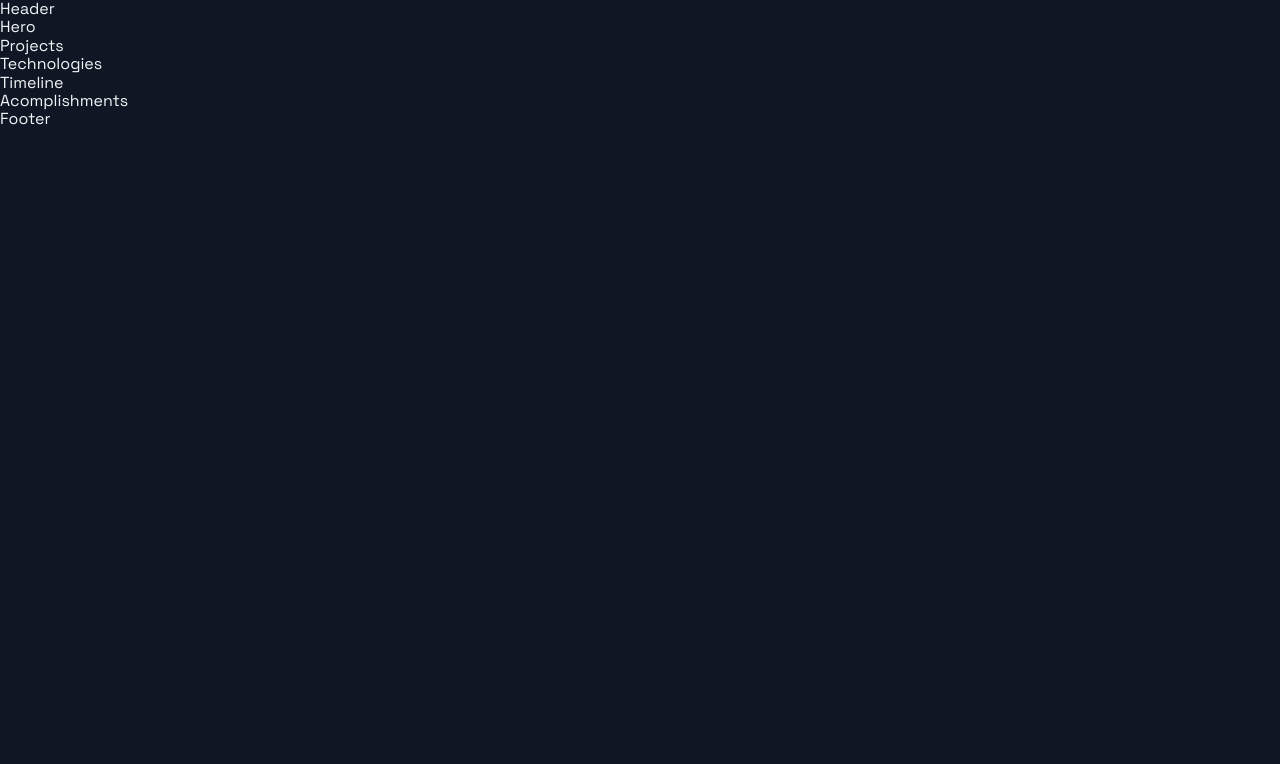
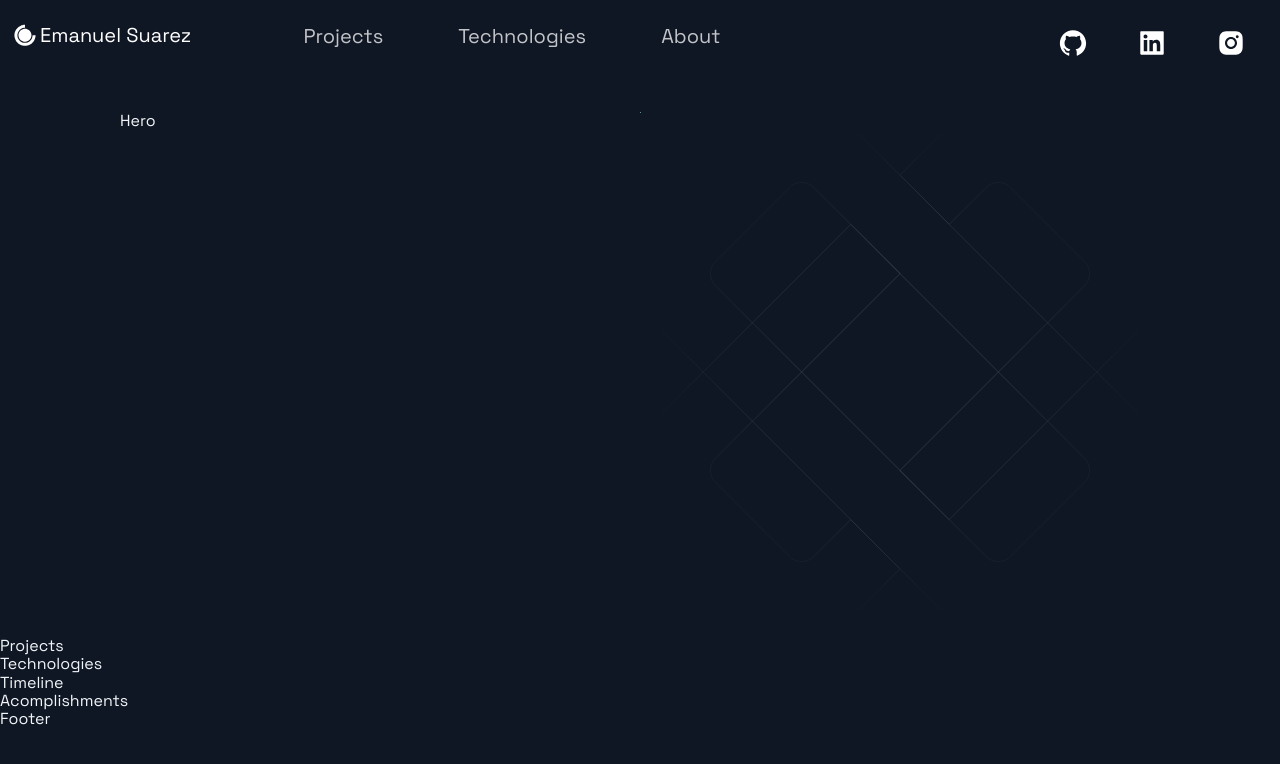
Before and after one commit to EmanuelSuarez/portfolio, a Next.js app: page / in a window 1280 px wide. Shown: the top 764 px of the page. Built offline with nearby package versions, Linux system fonts and the light colour scheme.

Commit message:
[new] Header section

```diff
--- a/src/components/Header/Header.js
+++ b/src/components/Header/Header.js
@@ -3,12 +3,46 @@
 import { AiFillGithub, AiFillInstagram, AiFillLinkedin } from 'react-icons/ai';
 import { DiCssdeck } from 'react-icons/di';
 
-import { Container, Div1, Div2, Div3, NavLink, SocialIcons } from './HeaderStyles';
+import { Container, Div1, Div2, Div3, NavLink, SocialIcons, Span } from './HeaderStyles';
 
 const Header = () =>  (
-  <div>
-    Header
-  </div>
+  <Container>
+    <Div1>
+      <Link href={'/'}>
+        <a style={{ display: "flex", alignItems: 'center', color: 'white', marginBottom: '20px' }}>
+          <DiCssdeck size="3rem" /> <Span>Emanuel Suarez</Span>
+        </a>
+      </Link>
+    </Div1>
+    <Div2>
+      <li>
+        <Link href="#projects" >
+          <NavLink>Projects</NavLink>
+        </Link>
+      </li>
+      <li>
+        <Link href="#tech" >
+          <NavLink>Technologies</NavLink>
+        </Link>
+      </li>
+      <li>
+        <Link href="#about" >
+          <NavLink>About</NavLink>
+        </Link>
+      </li>
+    </Div2>
+    <Div3>
+      <SocialIcons href='https://github.com/EmanuelSuarez' target="_blank" >
+        <AiFillGithub size="3rem" />
+      </SocialIcons>
+      <SocialIcons href='https://linkedin.com/in/emanuelsuarez' target="_blank" >
+        <AiFillLinkedin size="3rem" />
+      </SocialIcons>
+      <SocialIcons href='https://instagram.com/braiannsuarez  ' target="_blank" >
+        <AiFillInstagram size="3rem" />
+      </SocialIcons>
+    </Div3>
+  </Container>
 );
 
 export default Header;
--- a/src/components/Header/HeaderStyles.js
+++ b/src/components/Header/HeaderStyles.js
@@ -17,6 +17,11 @@
     grid-row-gap: 0.5rem;
   }
 `;
+
+export const Span = styled.span`
+  font-size: 2rem;
+`;
+
 export const Div1 = styled.div`
   grid-area: 1 / 1 / 2 / 2;
   display: flex;
--- a/src/pages/index.js
+++ b/src/pages/index.js
@@ -10,10 +10,10 @@
 const Home = () => {
   return (
     <Layout>
-      {/* <Section grid> */}
+      <Section grid>
         <Hero />
-        {/* <BgAnimation /> */}
-      {/* </Section> */}
+        <BgAnimation />
+      </Section>
       <Projects />
       <Technologies />
       <Timeline />
```
